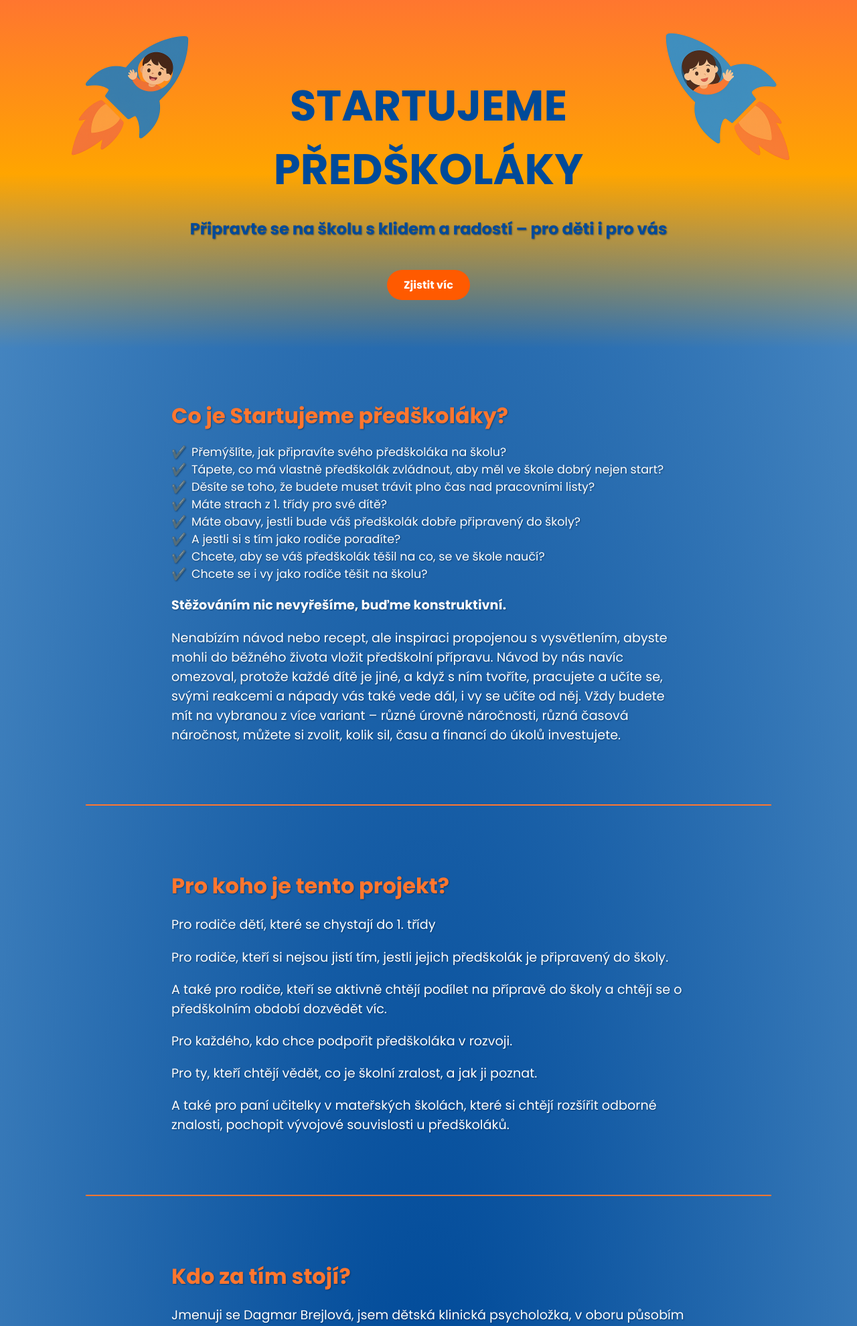
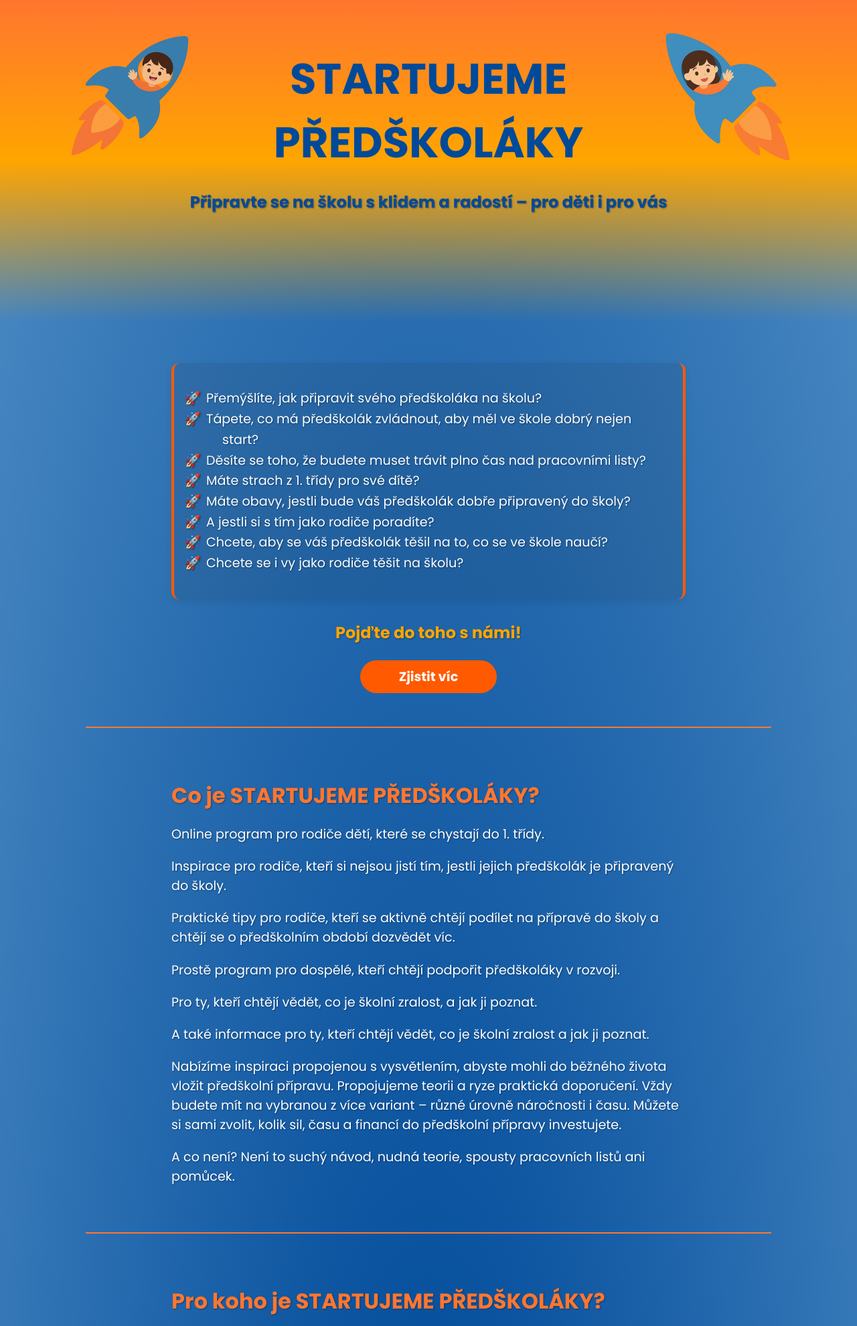
Before and after one commit to brejlpat/psycho_web_app, a FastAPI app: page / in a window 1280 px wide. Shown: the top 1980 px of the page at 67% size. Run offline with FastAPI, Linux system fonts and the light colour scheme.

Commit message:
Obsah main stranky

```diff
--- a/static/style.css
+++ b/static/style.css
@@ -13,7 +13,7 @@ header {
     background: linear-gradient(to bottom, #ff762f, orange, transparent);
     color: #004a99;
     /*#0074d9*/
-    padding: 60px 20px;
+    padding: 40px 20px;
     text-align: center;
     position: relative; /* <- přidat */
     overflow: visible;   /* <- pro jistotu */
@@ -23,6 +23,7 @@ header {
 
 header .container {
     margin-top: 10px;
+    padding: 20px 0;
 }
 
 header h1 {
@@ -57,6 +58,10 @@ h1 {
     margin: 0;
 }
 
+strong {
+    color: orange;
+}
+
 .container p {
     font-size: 1.2rem;
     color: white;
@@ -75,6 +80,10 @@ a:hover {
 
 .btn {
     display: inline-block;
+    justify-content: center;
+    display: flex;
+    width: 20%;
+    font-size: 1.2rem;
     margin-top: 20px;
     padding: 10px 25px;
     background-color: #ff5a00;
@@ -82,17 +91,18 @@ a:hover {
     text-decoration: none;
     border-radius: 25px;
     font-weight: bold;
-    transition: background-color 0.3s ease;
+    transition: background-color 0.3s ease, transform 0.3s ease;
 }
 
 .btn:hover {
     background-color: #e14d00;
+    transform: scale(1.05);
 }
 
 .container {
     max-width: 60%;
     margin: 0 auto;
-    padding: 40px 20px;
+    padding: 20px;
 }
 
 hr {
@@ -118,19 +128,23 @@ section {
 }
 
 ul {
-    list-style-type: none;
+    list-style: none;
     padding-left: 0;
     font-size: 1.1rem;
 }
 
 ul li {
+    position: relative;
     color: white;
     text-shadow: 1px 1px 2px rgba(0, 30, 60, 0.5);
+    padding-left: 2rem;         /* posune celý odstavec doprava */
+    text-indent: -1.5rem;       /* první řádek vrátí zpět, raketa bude vlevo */
 }
 
 ul li::before {
-    content: "✔️";
-    margin-right: 8px;
+    content: "🚀";
+    position: absolute;
+    left: 0;
     color: #ff5a00;
 }
 
@@ -171,7 +185,33 @@ footer {
 }
 
 .contact {
+    background-color: rgba(19, 30, 41, 0.1); /* velmi jemné pozadí */
+    border: 3px solid #ff762f;
+    border-radius: 20px;
+    padding: 3rem 2rem;
+    margin-top: 3rem;
+    box-shadow: 0 8px 20px rgba(0, 0, 0, 0.1);
+    transition: transform 0.3s ease, box-shadow 0.3s ease;
     text-align: center;
+}
+
+.contact:hover {
+    transform: scale(1.02);
+    box-shadow: 0 12px 30px rgba(255, 118, 47, 0.3);
+}
+
+.contact h2 {
+    font-size: 2rem;
+    color: #ff762f;
+    text-shadow: 1px 1px 2px rgba(0, 30, 60, 0.5);
+    margin-bottom: 1rem;
+}
+
+.contact p {
+    color: white;
+    font-size: 1.2rem;
+    margin-bottom: 2rem;
+    text-shadow: 1px 1px 2px rgba(0, 30, 60, 0.5);
 }
 
 .form-group {
@@ -199,21 +239,68 @@ footer {
 
 .btn-form {
     display: inline-block;
-    font-size: 1rem;
+    font-size: 1.2rem;
     margin: 0 auto;
     text-align: center;
     padding: 10px 25px;
     background-color: #ff5a00;
-    color: white !important;
+    color: white;
     text-decoration: none;
-    width: 50%;
+    width: 40%;
     border-radius: 25px;
     font-weight: bold;
     transition: background-color 0.3s ease, transform 0.3s ease;
-    border: 2px solid #004a99;
 }
 
 .btn-form:hover {
     background-color: #e14d00;
     transform: scale(1.05);
 }
+
+.highlight {
+    background-color: rgba(19, 30, 41, 0.1); /* velmi jemné pozadí */
+    border-left: 4px solid #ff5a00;
+    border-right: 4px solid #ff5a00;
+    padding: 1.2rem 2.5rem;
+    margin: 2rem 0;
+    border-radius: 12px;
+    box-shadow: 0 4px 12px rgba(0, 0, 0, 0.08);
+    font-size: 1.05rem;
+    line-height: 1.6;
+    transition: box-shadow 0.3s ease;
+}
+
+.highlight:hover {
+    box-shadow: 0 6px 20px rgba(255, 118, 47, 0.3); /* oranžový stín */
+    border-left-color: #ff762f; /* oranžový proužek */
+    border-right-color: #ff762f; /* oranžový proužek */
+}
+
+.container a.link-to-form {
+    color: #004a99;
+    text-decoration: none;
+    font-weight: bold;
+    transition: color 0.3s ease;
+}
+
+.container a.link-to-form:hover {
+    color: #ff5a00;
+    text-decoration: underline;
+    underline-color: #ff5a00;
+    underline-offset: 4px;
+}
+
+.outro {
+    color: #ffffff;
+    text-align: center;
+    padding: 3rem 1.5rem 0 1.5rem;
+    font-size: 1.2rem;
+    line-height: 1.7;
+    border-top: 4px solid #ff762f;
+    font-weight: 400;
+}
+
+.outro strong {
+    color: #ff762f;
+    font-weight: 700;
+}
--- a/templates/home.html
+++ b/templates/home.html
@@ -15,29 +15,25 @@
             <img src="/static/SP_logo_holka_waving.png" alt="Logo Startujeme předškoláky" class="logo1">
             <h1>STARTUJEME<br>PŘEDŠKOLÁKY</h1>
             <p>Připravte se na školu s klidem a radostí – pro děti i pro vás</p>
-            <a href="#kontakt" class="btn">Zjistit víc</a>
         </div>
     </header>
 
     <section class="for-whom fade-in">
         <div class="container">
-            <h2>Co je Startujeme předškoláky?</h2>
-            <ul>
-            <li>Přemýšlíte, jak připravíte svého předškoláka na školu?</li>
-            <li>Tápete, co má vlastně předškolák zvládnout, aby měl ve škole dobrý nejen start?</li>
+            <div class="highlight">
+                <ul style="font-size: 1.2rem;">
+                <li>Přemýšlíte, jak připravit svého předškoláka na školu?</li>
+                <li>Tápete, co má předškolák zvládnout, aby měl ve škole dobrý nejen start?</li>
                 <li>Děsíte se toho, že budete muset trávit plno čas nad pracovními listy?</li>
                 <li>Máte strach z 1. třídy pro své dítě?</li>
                 <li>Máte obavy, jestli bude váš předškolák dobře připravený do školy?</li>
                 <li>A jestli si s tím jako rodiče poradíte?</li>
-            <li>Chcete, aby se váš předškolák těšil na co, se ve škole naučí?</li>
+                <li>Chcete, aby se váš předškolák těšil na to, co se ve škole naučí?</li>
                 <li>Chcete se i vy jako rodiče těšit na školu?</li>
                 </ul>
-            <p><strong>Stěžováním nic nevyřešíme, buďme konstruktivní.</strong></p>
-            <p>
-                Nenabízím návod nebo recept, ale inspiraci propojenou s vysvětlením, abyste mohli do běžného života vložit předškolní přípravu.
-                Návod by nás navíc omezoval, protože každé dítě je jiné, a když s ním tvoříte, pracujete a učíte se, svými reakcemi a nápady vás také vede dál, i vy se učíte od něj.
-                Vždy budete mít na vybranou z více variant – různé úrovně náročnosti, různá časová náročnost, můžete si zvolit, kolik sil, času a financí do úkolů investujete.
-            </p>
+            </div>
+            <p style="text-align: center; font-size: 1.5rem; color: #ff762f;"><strong>Pojďte do toho s námi!</strong></p>
+            <a href="#kontakt" class="btn" style="margin-left: auto; margin-right: auto;">Zjistit víc</a>
         </div>
     </section>
 
@@ -45,13 +41,15 @@
 
     <section id="pro_koho" class="fade-in">
         <div class="container">
-            <h2>Pro koho je tento projekt?</h2>
-            <p>Pro rodiče dětí, které se chystají do 1. třídy</p>
-            <p>Pro rodiče, kteří si nejsou jistí tím, jestli jejich předškolák je připravený do školy.</p>
-            <p>A také pro rodiče, kteří se aktivně chtějí podílet na přípravě do školy a chtějí se o předškolním období dozvědět víc.</p>
-            <p>Pro každého, kdo chce podpořit předškoláka v rozvoji.</p>
+            <h2>Co je STARTUJEME PŘEDŠKOLÁKY?</h2>
+            <p>Online program pro rodiče dětí, které se chystají do 1. třídy.</p>
+            <p>Inspirace pro rodiče, kteří si nejsou jistí tím, jestli jejich předškolák je připravený do školy.</p>
+            <p>Praktické tipy pro rodiče, kteří se aktivně chtějí podílet na přípravě do školy a chtějí se o předškolním období dozvědět víc.</p>
+            <p>Prostě program pro dospělé, kteří chtějí podpořit předškoláky v rozvoji.</p>
             <p>Pro ty, kteří chtějí vědět, co je školní zralost, a jak ji poznat.</p>
-            <p>A také pro paní učitelky v mateřských školách, které si chtějí rozšířit odborné znalosti, pochopit vývojové souvislosti u předškoláků.</p>
+            <p>A také informace pro ty, kteří chtějí vědět, co je školní zralost a jak ji poznat.</p>
+            <p>Nabízíme inspiraci propojenou s vysvětlením, abyste mohli do běžného života vložit předškolní přípravu. Propojujeme teorii a ryze praktická doporučení. Vždy budete mít na vybranou z více variant – různé úrovně náročnosti i času. Můžete si sami zvolit, kolik sil, času a financí do předškolní přípravy investujete.</p>
+            <p>A co není? Není to suchý návod, nudná teorie, spousty pracovních listů ani pomůcek.</p>
         </div>
     </section>
 
@@ -59,32 +57,10 @@
 
     <section class="about fade-in">
         <div class="container">
-            <h2>Kdo za tím stojí?</h2>
-            <p>Jmenuji se Dagmar Brejlová, jsem dětská klinická psycholožka, v oboru působím 20 let, s dětmi intenzivně pracuji 10 let.</p>
-            <p>Nejvíce se věnuji vývojovému posouzení dětí a největší část mých dětských klientů tvoří právě předškoláci. A taky jsem máma dvou dětí.</p>
-            <p>Za uplynulé roky jsem načerpala řadu podnětů, informací, inspirací a také poznatků a vědomostí nejen z oblasti klinické psychologie, ale i ze speciální pedagogiky, ergoterapie, logopedie, pedagogiky a samozřejmě z psychoterapie a rodinné terapie.</p>
-            <p>Proto může vznikat komplexní průvodce pro rodiče, jak své předškoláky v klidu, bez záplavy pomůcek, při společných aktivitách, v praktických situacích postupně připravovat na školu.</p>
-            <p>Zjistíte, že něco už vaše dítě dobře umí, jiné věci se osvědčí více potrénovat a další třeba jen doladit.</p>
-            <p><strong>Bonus ke komplexnímu průvodci STARTUJEME PŘEDŠKOLÁKY:</strong> rodičům, kteří se zapojí do programu, garantuji, že u mě jejich dítě může absolvovat komplexní psychologické vyšetření, pokud by se rozvoj nedařil tak, jak by měl a mohl.</p>
-        </div>
-    </section>
-
-    <hr class="fade-in">
-
-    <section class="fade-in">
-        <div class="container">
-            <h2>O programu</h2>
-            <p>
-                V psychologické praxi vidíme, že v předškolní přípravě potřebujeme pro děti i pro rodiče
-                dobré a reálné cíle, nápady a inspiraci. Od školního roku 2026/2027 nastane změna a v 1.
-                ročnících se začnou setkávat děti různě připravené na školu. Proto už nyní začínáme s rodiči
-                myslet na poctivou přípravu jejich předškoláků.
-            </p>
-            <p>Připravujeme online program dostupný kdykoli a kdekoli. Obsahuje:</p>
+            <h2>Pro koho je STARTUJEME PŘEDŠKOLÁKY?</h2>
             <ul>
-                <li>všechny oblasti předškolního vývoje a přípravy</li>
-                <li>vysvětlení, co a proč se rozvíjí</li>
-                <li>praktické tipy, videa, návody</li>
+                <li>Pro rodiče, kteří se chtějí aktivně zapojit do předškolní přípravy předškoláka a nechtějí ponechávat na náhodě, jak připravené půjde jejich dítě do školy.</li>
+                <li>Pro děti, které nemají výrazně narušený vývoj. Předškolní příprava pro ně musí vycházet z posouzení vývojové úrovně a možností dítěte (nebudete-li si jisti, ptejte se).</li>
             </ul>
         </div>
     </section>
@@ -93,14 +69,26 @@
 
     <section class="fade-in">
         <div class="container">
-            <h2>Co děti potřebují</h2>
-            <p><strong>Pohyb</strong> – hrubá i jemná motorika, koordinace, křížové pohyby.</p>
-            <p><strong>Řeč a sluchové vnímání</strong> – rozdělování slov, výslovnost, začít včas s logopedií.</p>
-            <p><strong>Zrakové vnímání</strong> – detaily, prostor, pravolevá orientace, rotace tvarů.</p>
-            <p><strong>Vizuomotorika</strong> – souhra oka a ruky.</p>
-            <p><strong>Logické myšlení a počítání</strong> – nejen mechanické, ale pochopení.</p>
-            <p><strong>Emoce a sociální dovednosti</strong> – sebeovládání, vztahy, vyrovnanost.</p>
-            <p><strong>Motivace a výchova</strong> – děti potřebují překonávat výzvy, zažívat úspěch, učit se nové věci, být oceněny.</p>
+            <h2>Proč vzniká STARTUJEME PŘEDŠKOLÁKY?</h2>
+            <p>
+                V psychologické praxi vidíme, že v předškolní přípravě potřebujeme pro děti komplexní rozvoj.
+                Kvalita předškolní přípravy je neskutečně rozmanitá a mnohdy i málo náročná, takže děti pak musí ve škole
+                stejně řadu věcí dohánět – a zbytečně.<br>
+                Od školního roku 2026/2027 nastane změna pravidel pro odklady a zahajování školní docházky. V 1. ročnících
+                se začnou setkávat děti různě připravené na školu. Proto už nyní začínáme s rodiči myslet na poctivou přípravu jejich předškoláků.<br>
+            </p>
+            <p><strong>Proto připravujeme online program dostupný kdykoli a kdekoli.</strong></p>
+            <div class="highlight">
+                <p>Co obsahuje?</p>
+                <ul>
+                    <li>všechny oblasti předškolního vývoje a přípravy</li>
+                    <li>vysvětlení, co a proč se rozvíjí</li>
+                    <li>v každé oblasti praktické tipy, videa, návody</li>
+                    <li>postup od jednodušších nároků po složitější, aby rodiče viděli, v jaké fázi rozvoje se jejich dítko nachází</li>
+                    <li>vysvětlení vývojových souvislostí - proč má dítě určité věci umět a dělat</li>
+                    <li>vysvětlení, co je školní zralost (+ proč) a jak se pozná</li>
+                </ul>
+            </div>
         </div>
     </section>
 
@@ -108,27 +96,53 @@
 
     <section class="fade-in">
         <div class="container">
-            <h2>Závěrem</h2>
+            <h2>Kdo tvoří STARTUJEME PŘEDŠKOLÁKY?</h2>
+            <p>
+                Jmenuji se Dagmar Brejlová, jsem dětská klinická psycholožka, klinická psycholožka a psychoterapeutka; v oboru působím 20 let, s dětmi intenzivně pracuji 10 let.<br>
+                Nejvíce se věnuji vývojovému posouzení dětí a největší část mých dětských klientů tvoří právě předškoláci. Taky jsem máma dvou dětí a jedno z nich je předškolák.<br>
+                Během své dosavadní praxe jsem načerpala řadu podnětů, informací, inspirací a vědomostí nejen z oblasti klinické psychologie, ale i ze speciální pedagogiky, ergoterapie, logopedie, pedagogiky, z psychoterapie zaměřené na tělo, z rodinné terapie.
+            </p>
+            <p>Proto může vznikat komplexní průvodce pro rodiče, jak své předškoláky v klidu, <strong>bez záplavy pomůcek, při společných aktivitách, v praktických situacích postupně připravovat na školu.</strong></p>
+            <div class="highlight">
+                <p>
+                    Vzhledem ke své profesi a zkušenostem mohu nabídnout <strong>bonus k programu STARTUJEME PŘEDŠKOLÁKY:</strong><br>
+                    rodičům, kteří se zapojí do programu, garantuji, že u mě jejich dítě může absolvovat komplexní psychologické vyšetření, pokud by se rozvoj nedařil tak, jak by měl a mohl.
+                </p>
+            </div>
+        </div>
+    </section>
+
+    <hr class="fade-in">
+
+    <section class="fade-in">
+        <div class="container">
+            <h2>A co tedy děti potřebují rozvíjet?</h2>
+            <p>Nechte si poslat <a href="#kontakt" class="link-to-form"><strong>START – JAK NA TO</strong></a>, abyste viděli, jaké oblasti bude program STARTUJEME PŘEDŠKOLÁKY obsahovat. Stačí vyplnit formulář.</p>
+            <p>
+                Samotný program se bude každou oblastí detailně zabývat, jeho součástí jsou praktické informace o vývoji,
+                výchovná témata. A všechno budeme důkladně propojovat, protože ve vývoji je vždy všechno propojené.
+            </p>
             <p>
                 Dítě, které může navázat na dobře zvládnuté předškolní období, má mnohem lepší podmínky pro start ve škole.
                 Má zkušenost s vlastním snažením, plánováním, dokončováním úkolů, ví, jak překonávat překážky.
-                Zvládá pravidla, dokáže se ovládnout a respektovat druhé.
+                Zvládá pravidla, dokáže se ovládnout a respektovat druhé. Nejde o to, aby všechno umělo dokonale,
+                ale aby mělo chuť učit se nové věci, radost z pokroku, aby umělo pracovat.
             </p>
             <p>
-                Nejde o to, aby všechno umělo dokonale. Ale aby mělo chuť učit se nové věci, radost z pokroku a podporu, když se nedaří.
-                Právě proto jsme tu – abychom vám jako rodičům ukázali cestu, jak dítě provázet tímto důležitým obdobím.
-            </p>
-            <p>
-                Společně můžeme vytvořit základ, na kterém bude dítě dál stavět: sebevědomě, s chutí a v klidu.
-                Ať má vaše dítě prostor zazářit – ve škole i v životě.
+                Společně můžeme vytvořit základ, na kterém bude dítě dál stavět, aby do školy šlo sebevědomě, s chutí a v klidu.
+                Netřeba rozvláčně psát o tom, že to, co se dítě v předškolním období naučí, několikanásobně zužitkuje
+                v dalším školním vzdělávání i v každodenním životě, ve vztazích.
             </p>
         </div>
     </section>
+    <div class="outro fade-in">
+        <h2>Sledujte stránky <strong>STARTUJEME PŘEDŠKOLÁKY!</strong><br>Postupně budou přibývat informace a přidáme i ukázku programu.</h2>
+    </div>
 
     <section id="kontakt" class="fade-in">
         <div class="container contact">
             <h2>Zajímá vás víc?</h2>
-            <p>Vyplňte údaje níže a e-mailem vám zašleme informace k veškerému obsahu, který vás čeká v programu
+            <p>Vyplňte údaje níže a na e-mail vám zašleme informace k veškerému obsahu, který vás čeká v programu
                 <strong>STARTUJEME PŘEDŠKOLÁKY</strong></p>
             <form action="/submit" method="post" class="contact-form">
                 <div class="form-group">
```
Also changed, not shown: images/photo_o_mne.JPG (added). Lines whose indentation alone changed are shown as unchanged.
